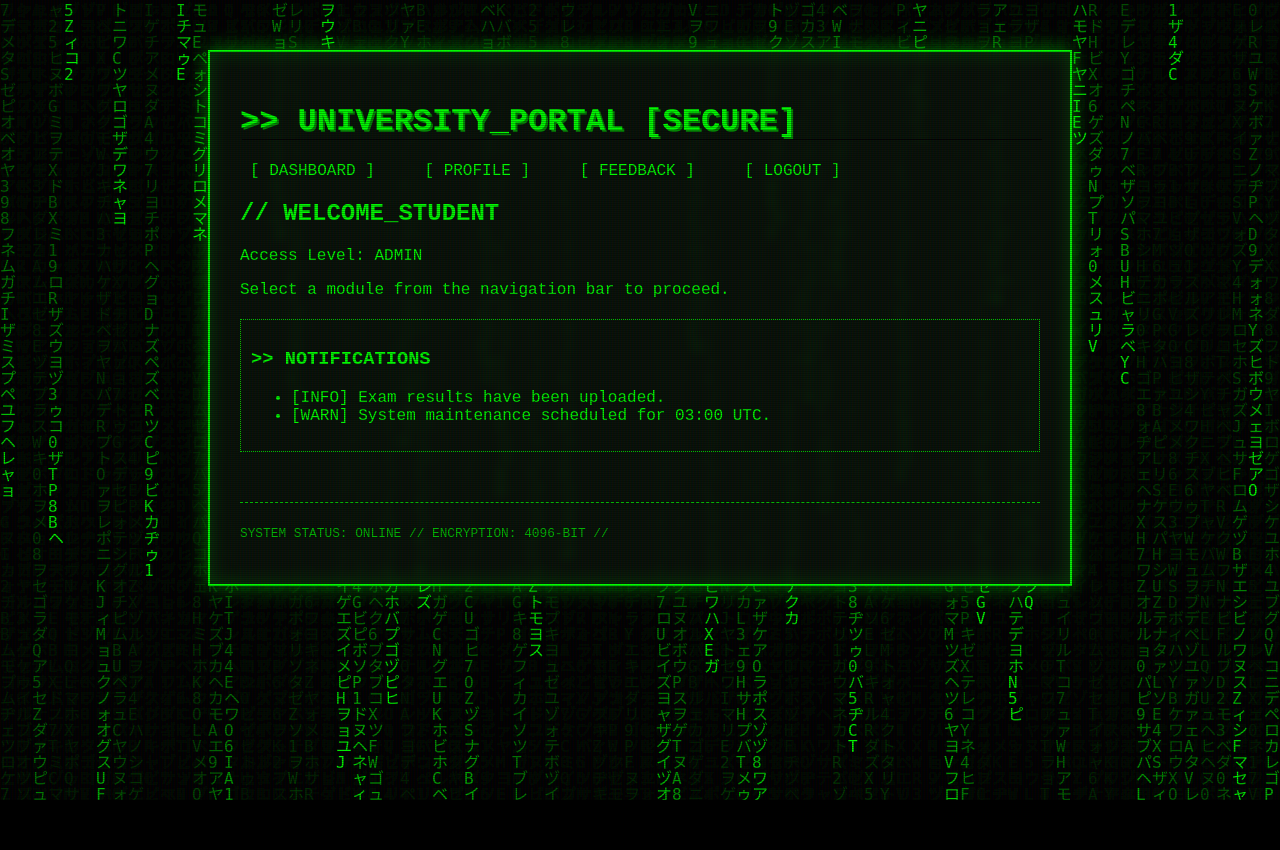
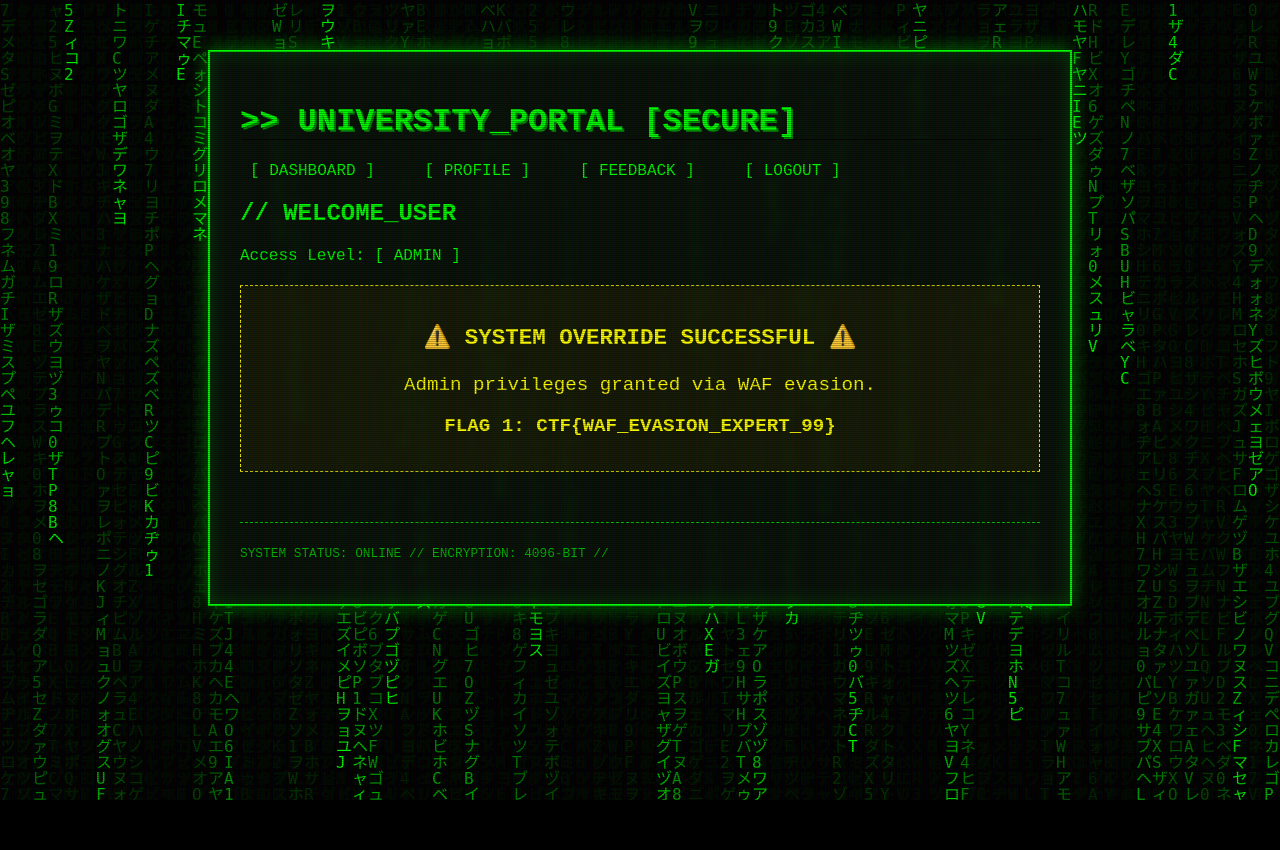
Before and after one commit to waltr0/cyberSynergy, a Flask app: page /dashboard in a window 1280 px wide. Run offline with Flask 3, Linux system fonts and the light colour scheme; the visitor is signed in with stand-in values (Sample User, id 1).

Commit message:
Update dashboard.html

```diff
--- a/templates/dashboard.html
+++ b/templates/dashboard.html
@@ -1,14 +1,21 @@
 {% extends "base.html" %}
 {% block content %}
-    <h2>// WELCOME_STUDENT</h2>
-    <p>Access Level: {{ session.role | upper }}</p>
-    <p>Select a module from the navigation bar to proceed.</p>
+    <h2>// WELCOME_USER</h2>
+    <p>Access Level: [ {{ session.role | upper }} ]</p>
 
-    <div style="border: 1px dotted var(--neon-green); padding: 10px; margin-top: 20px;">
-        <h3>>> NOTIFICATIONS</h3>
-        <ul>
-            <li>[INFO] Exam results have been uploaded.</li>
-            <li>[WARN] System maintenance scheduled for 03:00 UTC.</li>
-        </ul>
-    </div>
+    {% if admin_flag %}
+        <div class="flag-box">
+            <h3>⚠️ SYSTEM OVERRIDE SUCCESSFUL ⚠️</h3>
+            <p>Admin privileges granted via WAF evasion.</p>
+            <p><strong>FLAG 1: {{ admin_flag }}</strong></p>
+        </div>
+    {% else %}
+        <div style="border: 1px dotted var(--neon-green); padding: 10px; margin-top: 20px;">
+            <h3>>> NOTIFICATIONS</h3>
+            <ul>
+                <li>[INFO] Exam results have been uploaded to your profile.</li>
+                <li>[WARN] System administrator 'admin' is auditing database logs today.</li>
+            </ul>
+        </div>
+    {% endif %}
 {% endblock %}
```
